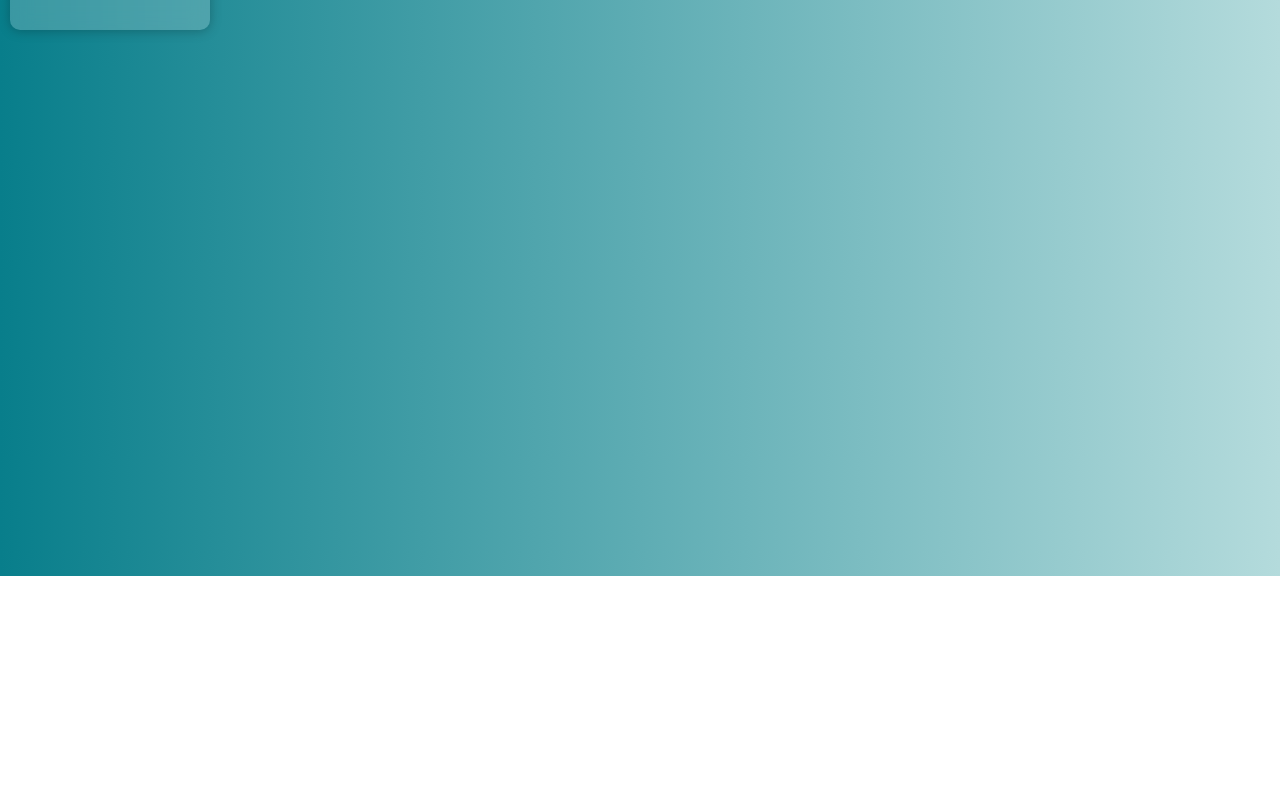
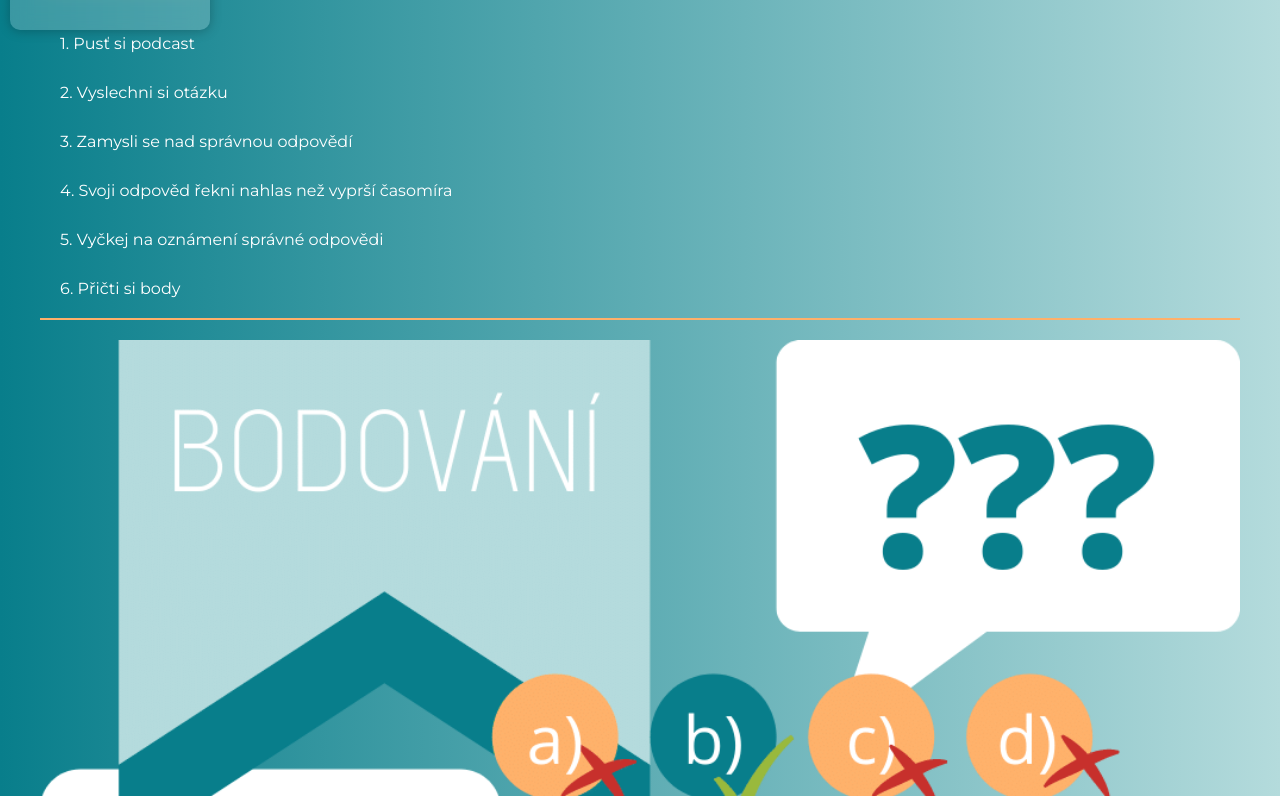
Before and after one commit to krobina/AutoKviz, an Eleventy site: page jak_soutezit.html in a window 1280 px wide. Shown: the part 224-1020 px from the top of the page. Before the commit the page ends 800 px from the top, so only its background shows below. Built offline with nearby package versions, Linux system fonts and the light colour scheme; Eleventy itself is replaced by a stand-in of ours; files that its build step writes are made by us from their sources.

Commit message:
jak soutezit

```diff
--- a/_includes/AutoKviz.njk
+++ b/_includes/AutoKviz.njk
@@ -28,5 +28,9 @@
 
     {{content | safe}}
 
+
+    <footer>
+        <p class="footer__text">Q-IZI, Andrea Krobauerová 2022</p>
+    </footer>
 </body>
 </html>
--- a/jak_soutezit.html
+++ b/jak_soutezit.html
@@ -2,5 +2,33 @@
 title: Jak soutěžit
 layout: AutoKviz.njk
 ---
+<div class="js-content">
+    <div class="js-content__text">
+        <h2 class="headline headline--big">Jak soutěžit?</h2>
+        <div class="steps">
+            <div class="step step--one">
+                1. Pusť si podcast
+            </div>
+            <div class="step step--two">
+                2. Vyslechni si otázku
+            </div>
+            <div class="step step--three">
+                3. Zamysli se nad správnou odpovědí
+            </div>
+            <div class="step step--four">
+                4. Svoji odpověd řekni nahlas než vyprší časomíra
+            </div>
+            <div class="step step--five">
+                5. Vyčkej na oznámení správné odpovědi
+            </div>
+            <div class="step step--six">
+                6. Přičti si body
+            </div>
+        </div>
+    </div>
 
-jak soutěžit
+    <div class="js-content__image">
+        <h2 class="headline headline--section"> </h2>
+        <img class="image__points" src="/images/bodování.png">
+    </div>
+</div>
--- a/scss/style.scss
+++ b/scss/style.scss
@@ -1,3 +1,14 @@
+
+$min_tablet--small: 480px;
+$min_tablet--big: 767px;
+$min_desktop--small: 1024px;
+$min_desktop--big: 1280px;
+
+$padding--content: 30px 40px 0 40px;
+
+
+//-----------template--------------
+
 body {
     box-sizing: border-box;
     background-image: linear-gradient(to left top, #b4dbdc, #91c3c6, #6dacb2, #46959e, #087e8b);
@@ -87,9 +98,23 @@ body {
     }
 }
 
+
+footer {
+    background-color: #087e8b;
+    margin: 0;
+    text-align: center;
+    padding: 5px;
+
+    &__text {
+        font-size: 16px;
+    }
+}
+
+
+//--------------o_autokvizu-----------
 .content {
     display: flex;
-    padding: 30px 40px 0 40px;
+    padding: $padding--content;
     align-items: center;
     justify-content: space-around;
 
@@ -247,13 +272,24 @@ body {
     }
 }
 
-footer {
-    background-color: #087e8b;
-    margin: 0;
-    text-align: center;
-    padding: 5px;
+//----------jak_soutezit-----------
 
-    &__text {
-        font-size: 16px;
+.js-content {
+    padding: $padding--content;
+}
+
+.steps {
+
+    .step {
+        display: block;
+        padding: 10px;
+        margin: 10px;
+
     }
 }
+
+.image__points {
+    display: block;
+    width: 100%;
+    margin-top: 20px;
+}
```
Also changed, not shown: index.html (+0 -4 lines), o_autokvizu.html (+0 -4 lines), css/style.css, 1 other file.
